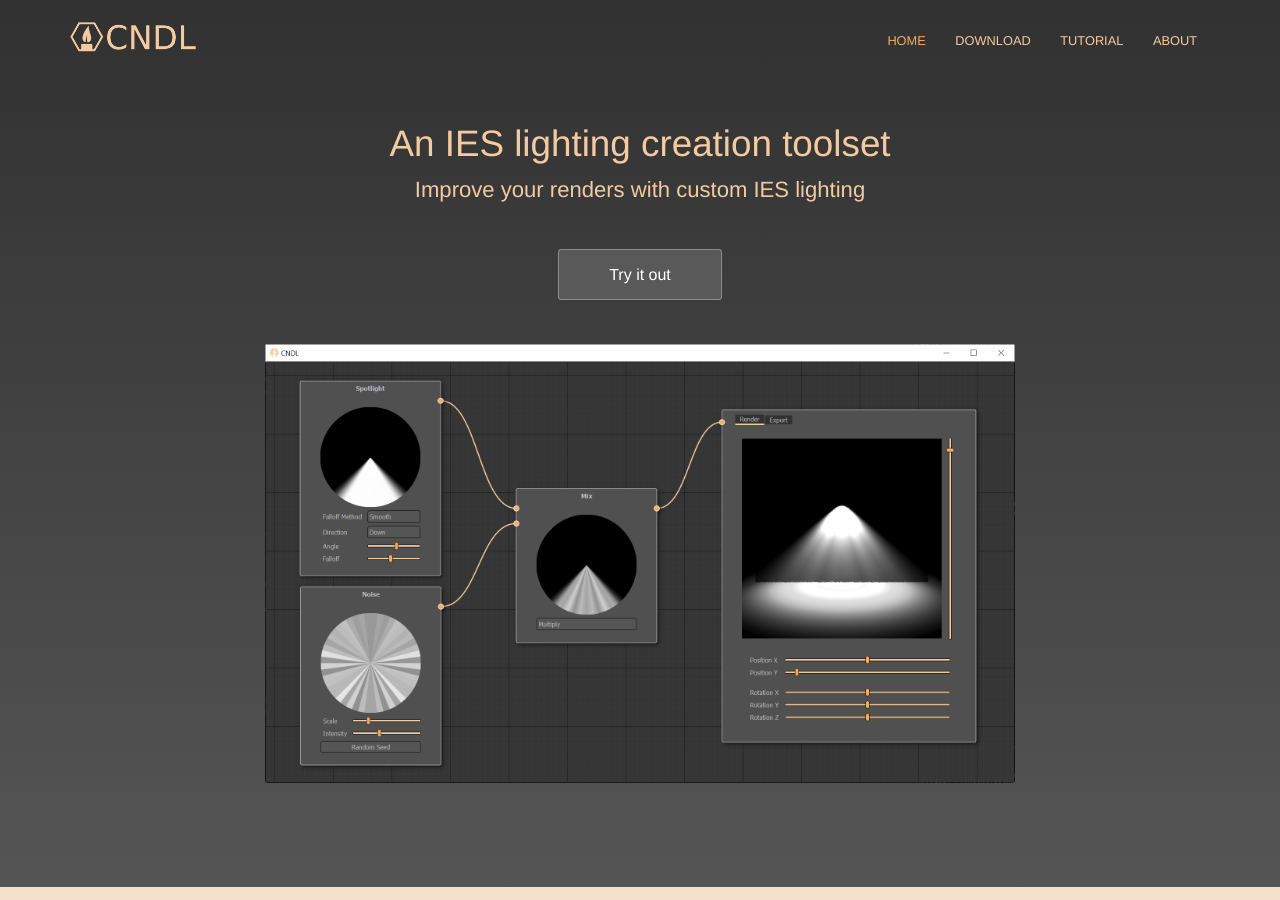
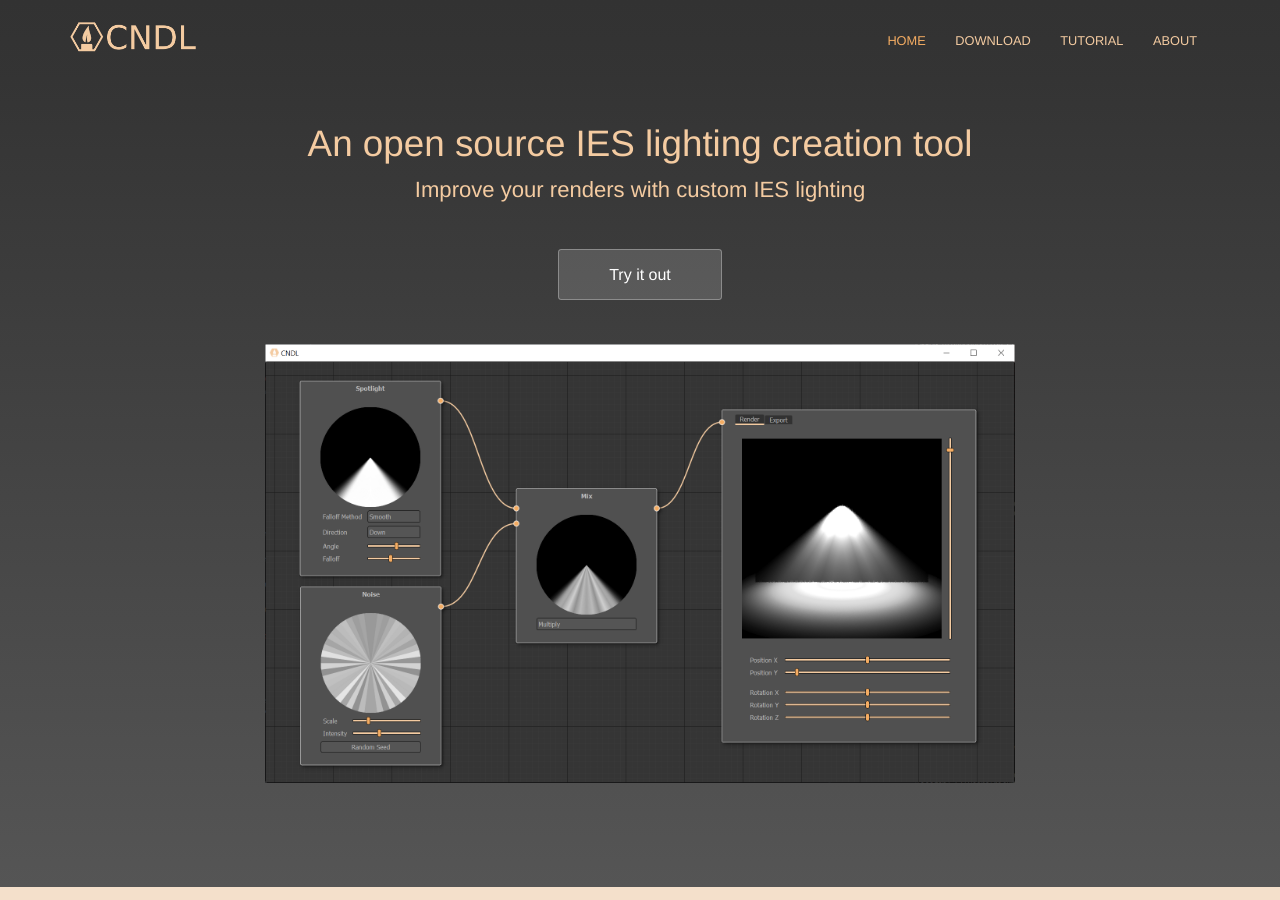
Before and after one commit to nickmcdonald/CNDL, a Jekyll site: the page built from docs/index.html, in a window 1280 px wide and 900 px high. Built offline with Jekyll 4.4.1, drawn with Linux system fonts in a browser that asks for light colours.

Commit message:
updated for open source

```diff
--- a/docs/index.html
+++ b/docs/index.html
@@ -4,7 +4,7 @@ description: Create custom IES files in seconds
 ---
 <section class="hero">
 	<div class="text-container">
-		<h1 class="editable">An IES lighting creation toolset</h1>
+		<h1 class="editable">An open source IES lighting creation tool</h1>
 		<p class="subtext editable">Improve your renders with custom IES lighting</p>
 		<div class="cta button alt"><a href="{{ site.baseurl }}/download/">Try it out</a></div>
 		<div>
```
